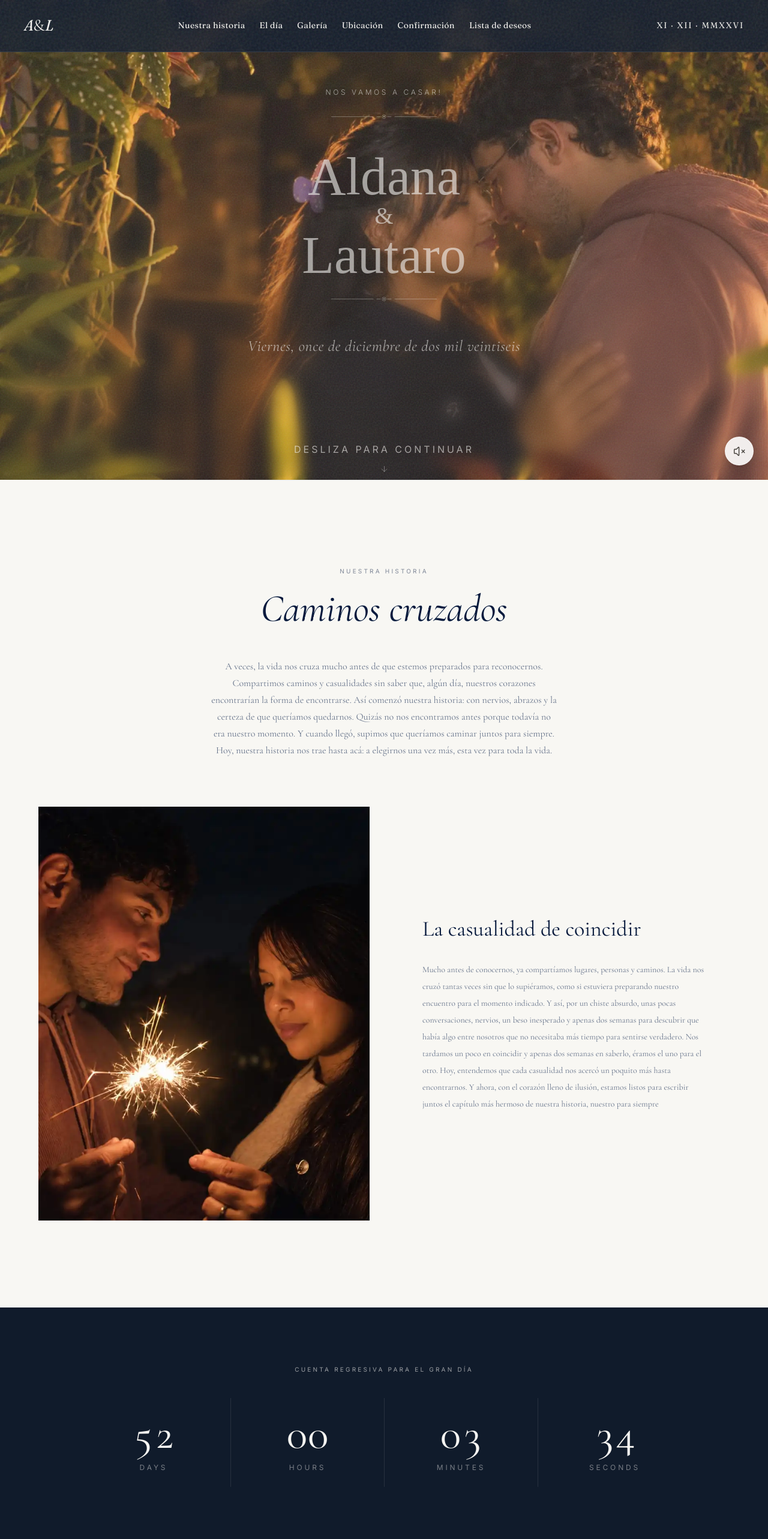
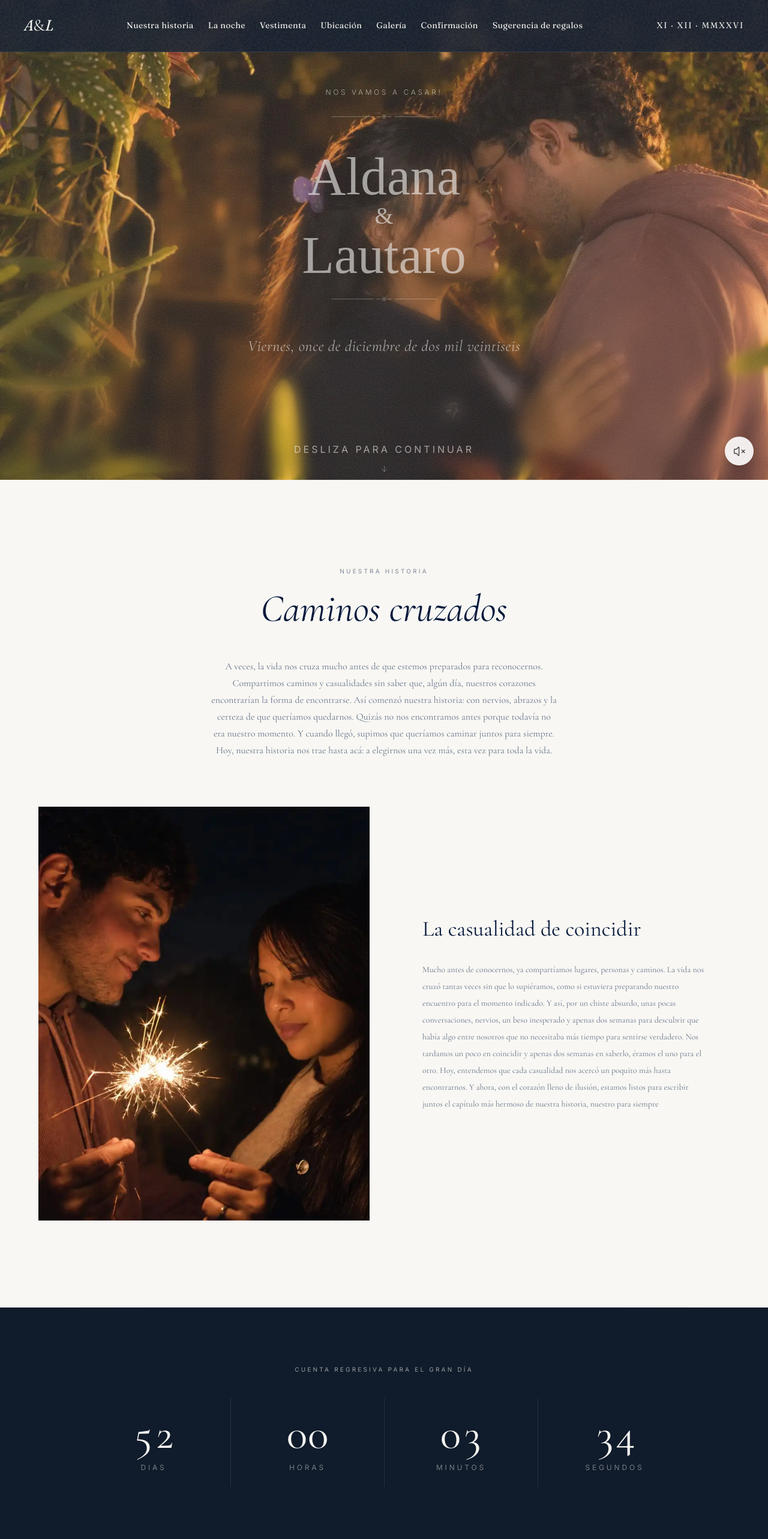
Before and after one commit to Lautaacode/wedding-invitation, a React (Vite) app: page / in a window 1280 px wide. Shown: the top 2566 px of the page at 60% size. Built offline with nearby package versions, Linux system fonts and the light colour scheme; no server answers; a web font is replaced by a local one.

Commit message:
refactor components

```diff
--- a/src/App.tsx
+++ b/src/App.tsx
@@ -1,6 +1,7 @@
 import './App.css'
 import { CountdownSection } from './components/CountdownSection'
 import { DaySection } from './components/DaySection'
+import { DressCodeSection } from './components/DressCodeSection'
 import { Footer } from './components/Footer'
 import { GallerySection } from './components/GallerySection'
 import { Hero } from './components/Hero'
@@ -25,9 +26,11 @@ function App() {
       <hr className="section-divider" />
       <DaySection />
       <hr className="section-divider" />
-      <GallerySection />
+      <DressCodeSection />
       <hr className="section-divider" />
       <StaySection />
+      <hr className="section-divider" />
+      <GallerySection />
       <hr className="section-divider" />
       <RSVPSection />
       <hr className="section-divider" />
--- a/src/components/CountdownSection.tsx
+++ b/src/components/CountdownSection.tsx
@@ -3,10 +3,10 @@ import { useCountdown } from '../hooks/useCountdown'
 import { wedding } from '../config/wedding'
 
 const units = [
-    { key: 'days', label: 'Days' },
-    { key: 'hours', label: 'Hours' },
-    { key: 'minutes', label: 'Minutes' },
-    { key: 'seconds', label: 'Seconds' },
+    { key: 'days', label: 'Dias' },
+    { key: 'hours', label: 'Horas' },
+    { key: 'minutes', label: 'Minutos' },
+    { key: 'seconds', label: 'Segundos' },
 ] as const
 
 export function CountdownSection() {
--- a/src/components/DaySection.tsx
+++ b/src/components/DaySection.tsx
@@ -7,7 +7,7 @@ import { SectionHeader } from './SectionHeader'
 export function DaySection() {
     return (
         <section
-            id="day"
+            id="night"
             className="section-white px-6 py-28 sm:py-36"
         >
             <div className="mx-auto max-w-6xl">
--- /dev/null
+++ b/src/components/DressCodeSection.tsx
@@ -0,0 +1,51 @@
+import { motion } from 'framer-motion'
+import { Shirt } from 'lucide-react'
+import { SectionHeader } from './SectionHeader'
+
+export function DressCodeSection() {
+    return (
+        <section
+            id="dresscode"
+            className="section-light px-6 py-28 sm:py-36"
+        >
+            <div className="mx-auto w-full max-w-3xl text-center">
+                <SectionHeader
+                    eyebrow="PARA CELEBRAR JUNTOS"
+                    title="Dress Code"
+                />
+
+                <motion.div
+                    initial={{ opacity: 0, y: 20 }}
+                    whileInView={{ opacity: 1, y: 0 }}
+                    viewport={{ once: true, amount: 0.3 }}
+                    transition={{ duration: 0.7 }}
+                    className="mt-10 flex flex-col items-center"
+                >
+                    <div className="mb-6 flex h-16 w-16 items-center justify-center rounded-full border border-current/20">
+                        <Shirt
+                            size={28}
+                            strokeWidth={1}
+                            aria-hidden="true"
+                        />
+                    </div>
+
+                    <h3 className="font-serif text-3xl sm:text-4xl">
+                        Elegante
+                    </h3>
+
+                    <p className="mt-5 max-w-xl text-base leading-8 opacity-75 sm:text-lg">
+                        Queremos compartir con ustedes un día muy especial.
+                        Los invitamos a acompañarnos con un look elegante
+                        para celebrar juntos este momento inolvidable.
+                    </p>
+
+                    <div className="mt-8 h-px w-16 bg-current/30" />
+
+                    <p className="mt-6 text-sm tracking-wide opacity-65">
+                        ¡Los esperamos!
+                    </p>
+                </motion.div>
+            </div>
+        </section>
+    )
+}
--- a/src/components/Navigation.tsx
+++ b/src/components/Navigation.tsx
@@ -4,11 +4,12 @@ import { PaperGrain } from './PaperGrain'
 
 const links = [
     { label: 'Nuestra historia', href: '#story' },
-    { label: 'El día', href: '#day' },
+    { label: 'La noche', href: '#night' },
+    { label: 'Vestimenta', href: '#dresscode' },
+    { label: 'Ubicación', href: '#stay' },
     { label: 'Galería', href: '#gallery' },
-    { label: 'Ubicación', href: '#stay' },
     { label: 'Confirmación', href: '#rsvp' },
-    { label: 'Lista de deseos', href: '#registry' },
+    { label: 'Sugerencia de regalos', href: '#registry' },
 ]
 
 const romanDate = 'XI · XII · MMXXVI'
--- a/src/components/RSVPSection.tsx
+++ b/src/components/RSVPSection.tsx
@@ -225,7 +225,7 @@ export function RSVPSection() {
                                             event.target.value,
                                         )
                                     }
-                                    placeholder="Cualquier mensaje que quieras compartir con nosotros"
+                                    placeholder="Escribir nombre del acompañante si te toca +1 y/o cualquier mensaje que quieras compartir con nosotros"
                                     className="input resize-none"
                                 />
                             </Field>
--- a/src/components/RegistrySection.tsx
+++ b/src/components/RegistrySection.tsx
@@ -80,7 +80,7 @@ export function RegistrySection() {
                     </div>
 
                     <a
-                        href="https://www.mercadopago.com.ar/"
+                        href="https://www.mercadopago.com.ar/home"
                         target="_blank"
                         rel="noopener noreferrer"
                         className="body-font mt-5 inline-flex items-center justify-center gap-2 border border-(--navy) px-7 py-4 text-[10px] uppercase tracking-[0.2em] text-(--navy) transition-colors duration-300 hover:bg-(--navy) hover:text-(--white)"
```
